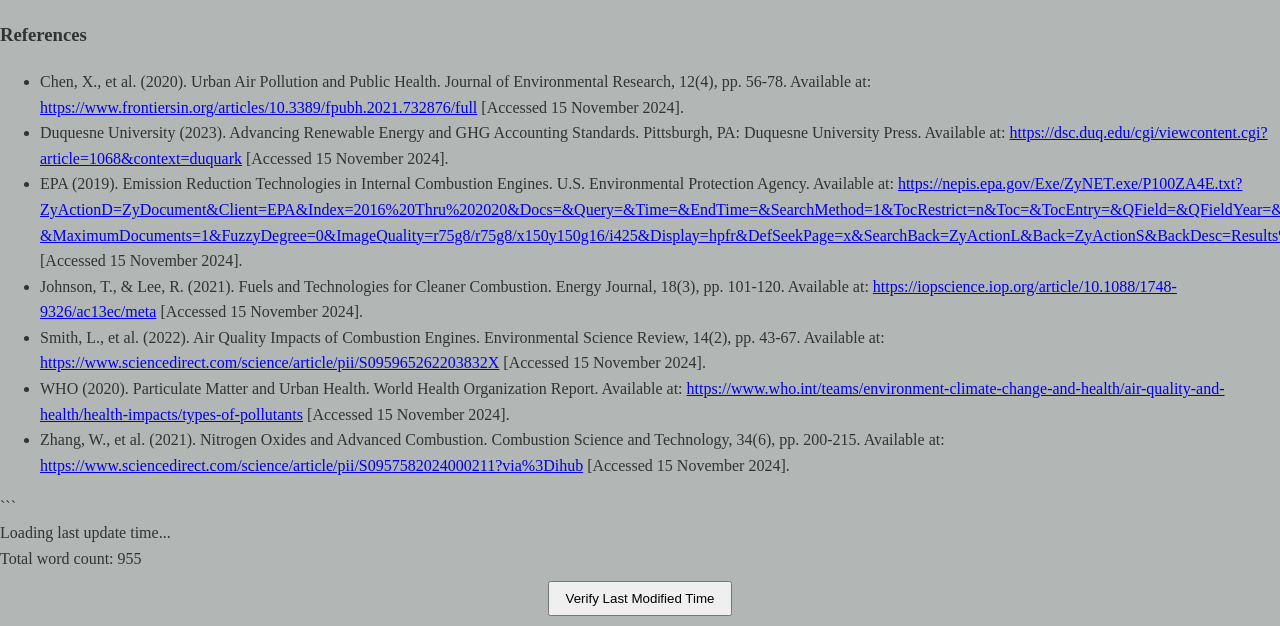
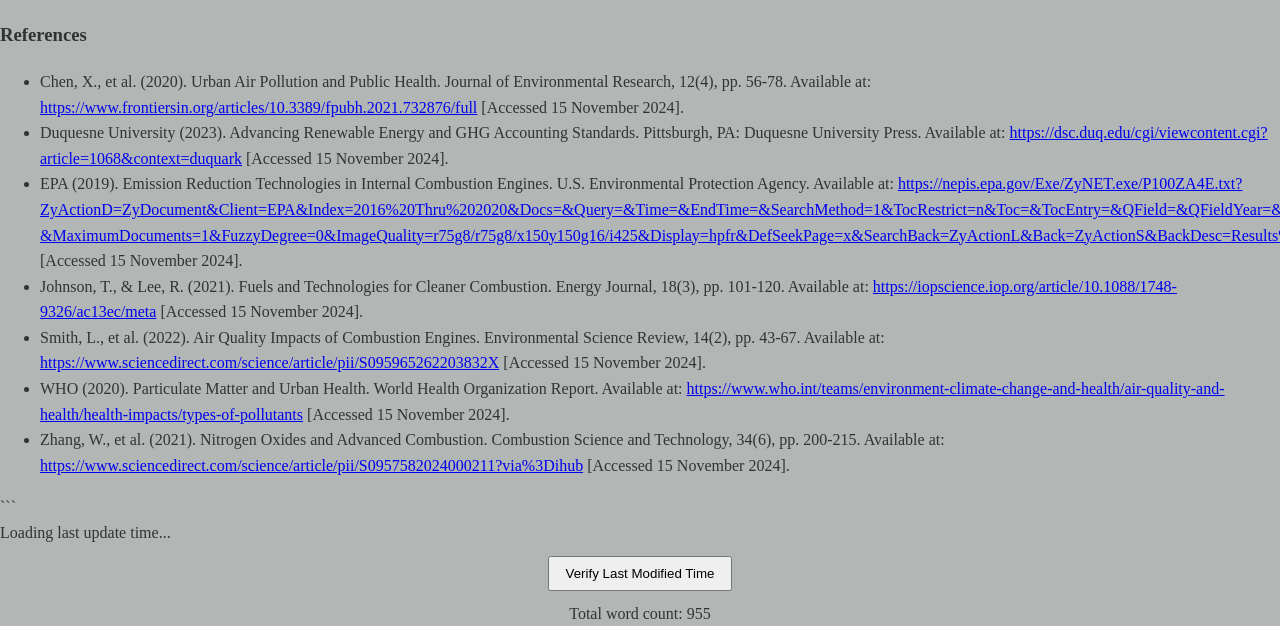
Before and after one commit to FEPSF6874508/FY6874508, a plain HTML site: page index.html in a window 1280 px wide. Shown: the part 3444-4070 px from the top of the page. Drawn offline with Linux system fonts and the light colour scheme.

Commit message:
Update index.html

```diff
--- a/index.html
+++ b/index.html
@@ -269,13 +269,13 @@
 <!-- Last commit time display -->
 <div id="last-updated">Loading last update time...</div>
 
-<!-- Total word count display -->
-<div id="word-count">Total word count: 955</div>
-
 <!-- Verify Button -->
 <button onclick="verifyLastUpdatedTime()" style="display: block; margin: 10px auto; padding: 8px 16px;">
     Verify Last Modified Time
 </button>
+
+<!-- Total word count display -->
+<div id="word-count" style="text-align: center; margin-top: 10px;">Total word count: 955</div>
 
 <script>
     async function getLastUpdatedTime() {
```
